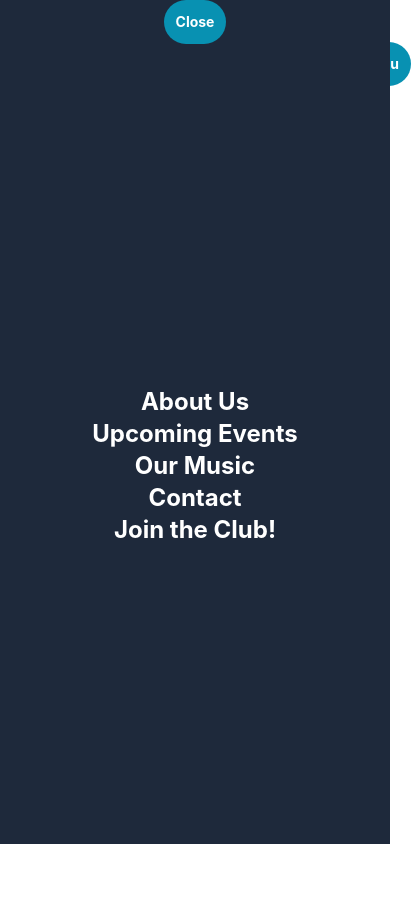
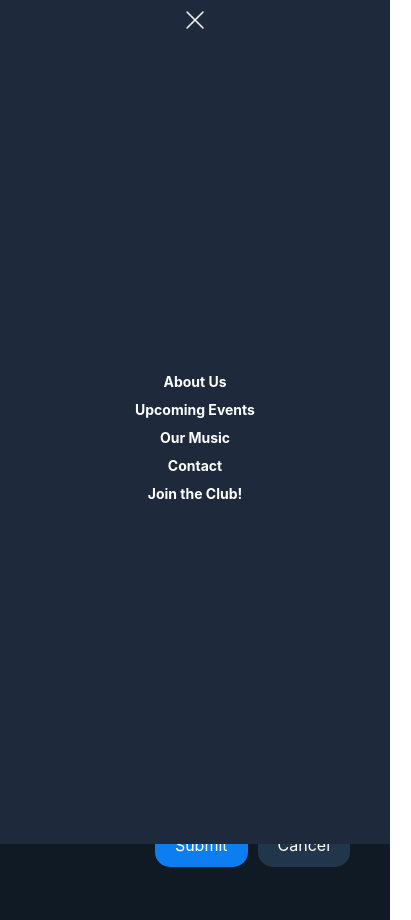
Before and after one commit to Audiobytes-IIITD/website, a React (Create React App) app: page / in a window 390 px wide. Both pictures are taken after a click on the button "Menu". Shown: the whole page, 411 px wide, since content can reach past the window. Before the commit the page ends 844 px from the top, so only its background shows below. Built offline with nearby package versions, Linux system fonts and the light colour scheme.

Commit message:
Made NavBar fully Responsive

```diff
--- a/src/App.js
+++ b/src/App.js
@@ -1,10 +1,12 @@
 import './App.css';
 import NavBar from './components/NavBar';
+import Join from './pages/Join';
 
 function App() {
   return (
     <div className="App">
       <NavBar />
+      <Join />
     </div>
   );
 }
--- a/src/components/NavBar.js
+++ b/src/components/NavBar.js
@@ -5,12 +5,13 @@ function NavBar() {
     return (
         <nav className="flex items-center justify-between bg-slate-800 p-4">
             <div className="flex items-center">
-                <svg className="w-6 h-6 text-white" fill="none" stroke="currentColor" viewBox="0 0 24 24" xmlns="http://www.w3.org/2000/svg">
+                {/* <svg className="w-6 h-6 text-white" fill="none" stroke="currentColor" viewBox="0 0 24 24" src='images/icon.svg' ">
                     <path strokeLinecap="round" strokeLinejoin="round" strokeWidth="2" d="M4 6h16M4 12h16M4 18h16"></path>
-                </svg>
+                </svg> */}
+                <img src="images/icon.svg" alt="icon" className="w-6 h-6" />
                 <h1 className="ml-4 text-white font-bold text-base">AudioBytes</h1>
             </div>
-            <div className="md:hidden sm:hi lg:flex items-center">
+            <div className="xs:hidden sm:hidden md:flex lg:flex items-center">
                 {/* Content for large screens */}
                 <a href="/" className="text-white mr-8 text-sm font-bold">About Us</a>
                 <a href="/" className="text-white mr-8 text-sm font-bold">Upcoming Events</a>
@@ -18,17 +19,17 @@ function NavBar() {
                 <a href="/" className="text-white mr-8 text-sm font-bold">Contact</a>
                 <a href="/" className="text-white mr-4 text-sm rounded-full bg-cyan-600 p-3 font-bold">Join the Club!</a>
             </div>
-            <div className="lg:hidden">
+            <div className="lg:hidden md:hidden">
                 {/* Content for small screens */}
                 <button className="text-white text-sm font-bold bg-cyan-600 rounded-full p-3" onClick={() => {setShowMenu(!showMenu); console.log("Hello")}}>Menu</button>
-                <div className={`fixed top-0 left-0 w-full h-full bg-slate-800 z-50 ${showMenu ? "block" : "hidden"}`}>
-                    <button className="text-white text-sm font-bold bg-cyan-600 rounded-full p-3" onClick={() => setShowMenu(false)}>Close</button>
-                    <div className="flex flex-col items-center justify-center h-full">
-                        <a href="/" className="text-white text-2xl font-bold">About Us</a>
-                        <a href="/" className="text-white text-2xl font-bold">Upcoming Events</a>
-                        <a href="/" className="text-white text-2xl font-bold">Our Music</a>
-                        <a href="/" className="text-white text-2xl font-bold">Contact</a>
-                        <a href="/" className="text-white text-2xl font-bold">Join the Club!</a>
+                <div className={` flex flex-col fixed top-0 left-0 w-full h-full items-center justify-center bg-slate-800 z-50 ${showMenu ? "block" : "hidden"}`}>
+                    <img src="images/close.png" alt="close_menu" className="mt-2 hover:cursor-pointer w-6 h-6 content-between" onClick={() => setShowMenu(false)}/>
+                    <div className="flex flex-col items-center justify-center h-full gap-2 p-2">
+                        <a href="/" className="text-white text-sm font-bold">About Us</a>
+                        <a href="/" className="text-white text-sm font-bold">Upcoming Events</a>
+                        <a href="/" className="text-white text-sm font-bold">Our Music</a>
+                        <a href="/" className="text-white text-sm font-bold">Contact</a>
+                        <a href="/" className="text-white text-sm font-bold">Join the Club!</a>
                     </div>
                 </div>
             </div>
--- a/src/components/join.js
+++ /dev/null
@@ -1,11 +0,0 @@
-import React from "react";
-
-const join = () => {
-    return (
-        <div>
-        <h1>Join</h1>
-        <p>Welcome to the join page</p>
-        </div>
-    );
-};
-export default join;
--- a/src/components/about.js
+++ b/src/pages/About.js
@@ -1,6 +1,6 @@
 import React from "react";
 
-const about = () => {
+const About = () => {
   return (
     <div>
       <h1>About</h1>
@@ -10,4 +10,4 @@ const about = () => {
 }
 
 
-export default about;
+export default About;
--- a/src/components/home.js
+++ b/src/pages/Home.js
@@ -1,6 +1,6 @@
 import React from 'react';
 
-const home=()=>{
+const Home=()=>{
     return(
         <div>
             <h1>Home</h1>
@@ -9,4 +9,4 @@ const home=()=>{
     )
 };
 
-export default home;
+export default Home;
--- a/src/components/members.js
+++ b/src/pages/Members.js
@@ -1,6 +1,6 @@
 import React from "react";
 
-const members = () => {
+const Members = () => {
     return (
         <div>
         <h1>Members</h1>
@@ -9,4 +9,4 @@ const members = () => {
     );
 };
 
-export default members;
+export default Members;
--- a/src/pages/join.css
+++ b/src/pages/join.css
@@ -6,16 +6,6 @@
     align-items: center;
     padding-top: 0px;
 }
-
-.navbar {
-    position: fixed;
-    top: 0;
-    left: 0;
-    width: 100%;
-    z-index: 1000;
-}
-
-
 
 .card {
     margin-top: 20px;
--- a/tailwind.config.js
+++ b/tailwind.config.js
@@ -5,6 +5,13 @@ module.exports = {
   ],
   theme: {
     extend: {},
+    screens: {
+      'xs': '360px',
+      'sm': '640px',
+      'md': '768px',
+      'lg': '1024px',
+      'xl': '1280px',
+    }
   },
   plugins: [],
 }
```
Also changed, not shown: public/images/close.png (added), public/images/icon.svg (added).
